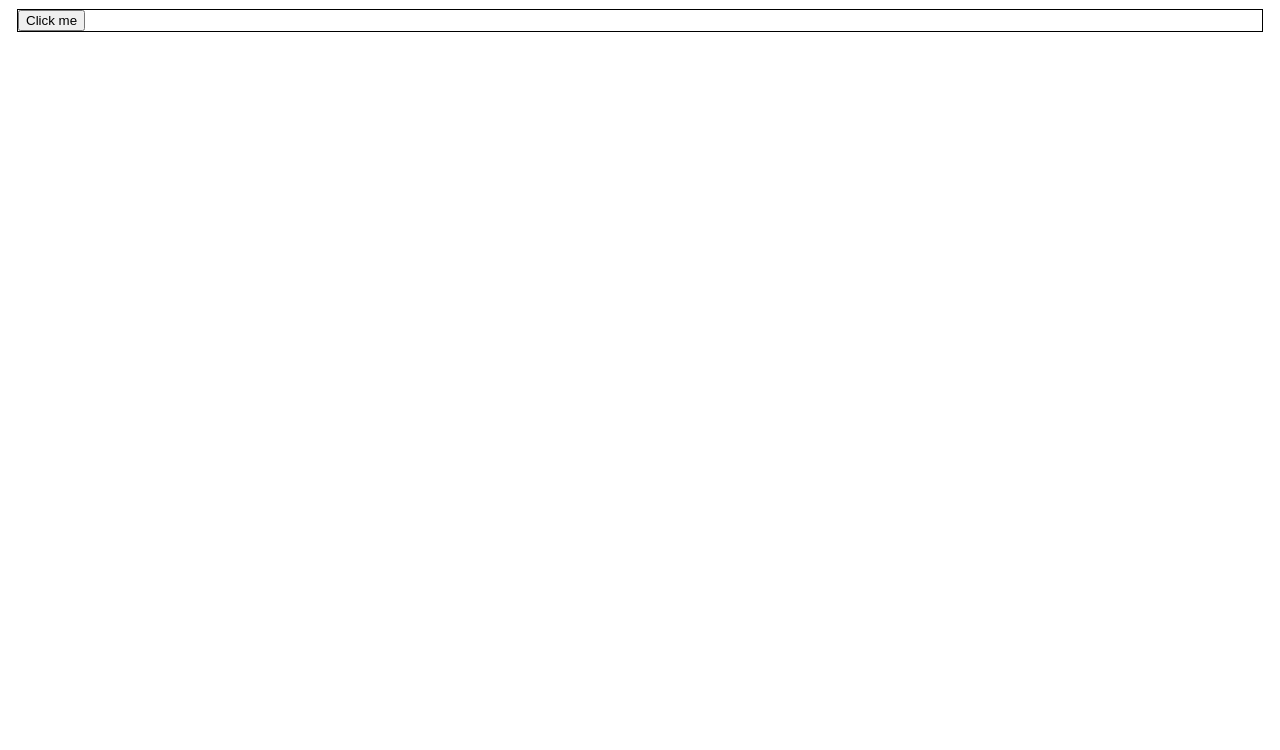
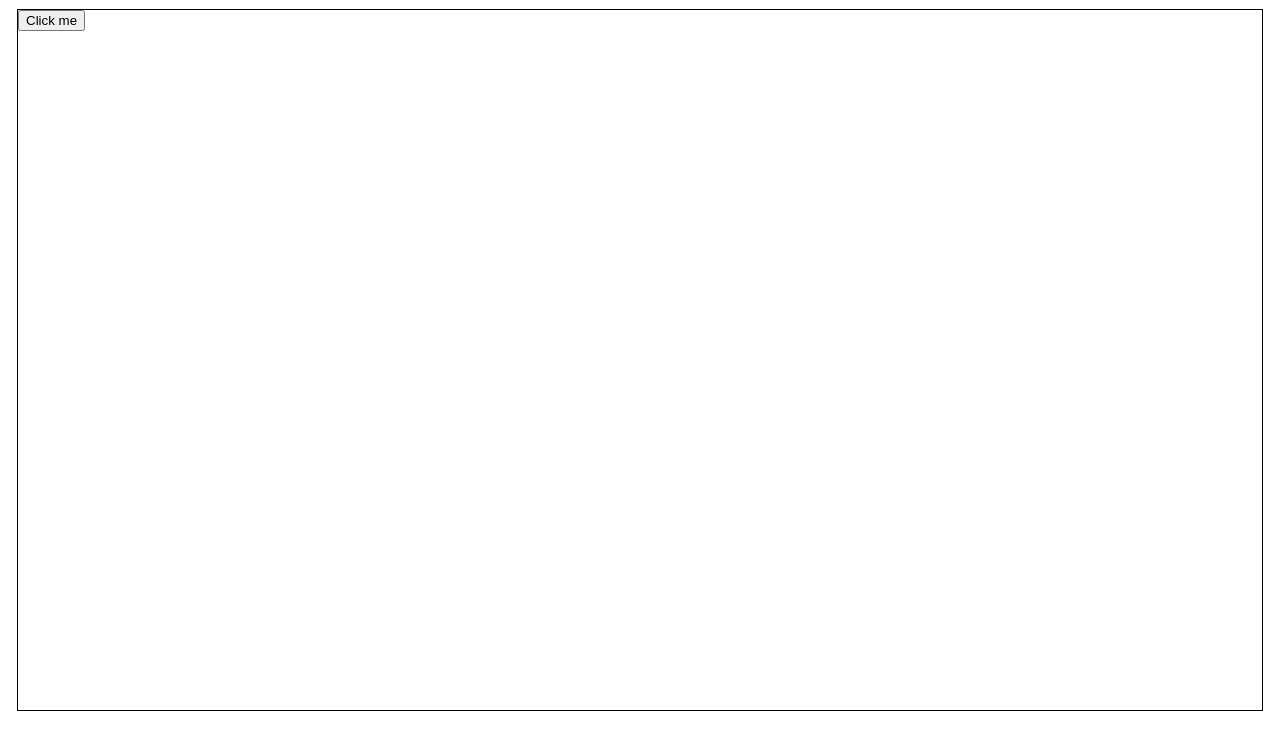
Before and after one commit to maxdodson/JavaScriptWorkshop, a plain HTML site: page index.html in a window 1280 px wide. Drawn offline with nearby package versions, Linux system fonts and the light colour scheme.

Commit message:
Update index.html

```diff
--- a/index.html
+++ b/index.html
@@ -5,7 +5,7 @@
 	<script src="script.js"></script>
 </head>
 <body>
-	<div style="margin: 10px; outline: 1px solid black">
+	<div style="margin: 10px; outline: 1px solid black; height: 700px">
 		<button>Click me</button>
 		<p></p>
 	</div>
```
